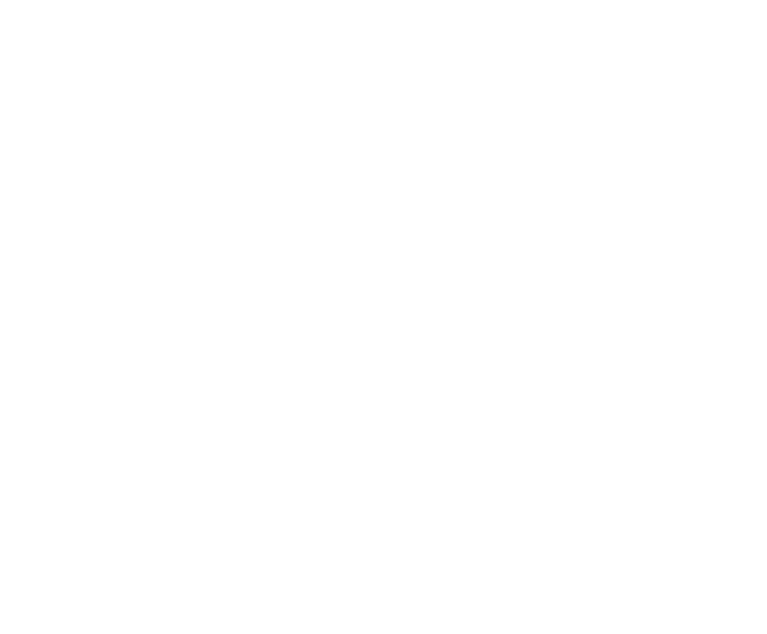
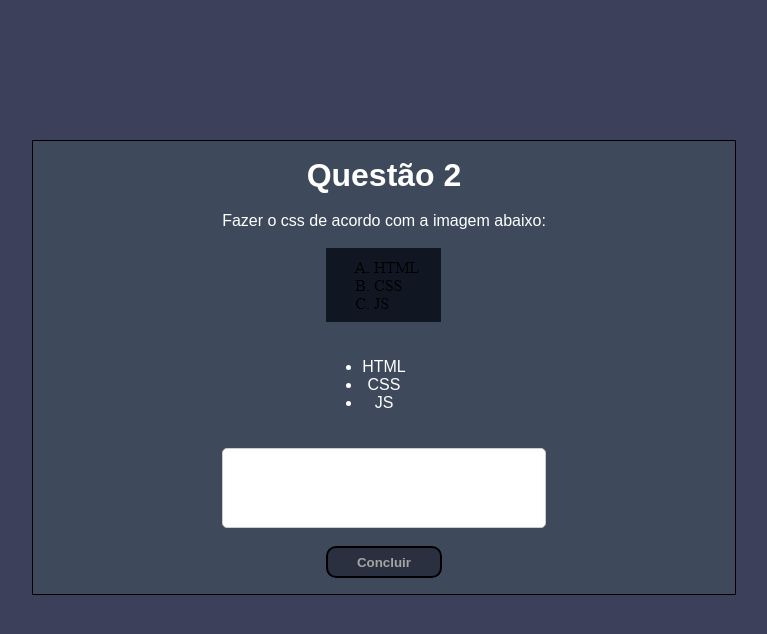
Before and after one commit to HiagoDaRocha/Game_frontend, a plain HTML site: page public/questions_css/question2.html in a window 1280 px wide. Shown: the whole page, without its empty margins (256-1023 px from the left). Drawn offline with Linux system fonts and the light colour scheme.

Commit message:
Criei um desafio para cada página.

```diff
--- a/public/questions_css/question2.html
+++ b/public/questions_css/question2.html
@@ -1,11 +1,34 @@
 <!DOCTYPE html>
 <html lang="en">
+
 <head>
     <meta charset="UTF-8">
     <meta name="viewport" content="width=device-width, initial-scale=1.0">
-    <title>Document</title>
+    <title>Questão 2</title>
+    <link rel="stylesheet" href="../css/question1css.css">
 </head>
+
 <body>
 
+    <script src="../js/question2css.js"></script>
+
+    <main>
+        <div id="center">
+            <h1>Questão 2</h1><br>
+            <p>Fazer o css de acordo com a imagem abaixo:</p><br>
+
+            <img src="../images/question2css.png"><br><br>
+
+            <ul id="challenge2">
+                <li>HTML</li>
+                <li>CSS</li>
+                <li>JS</li>
+            </ul><br><br>
+
+            <textarea></textarea><br>
+            <button type="submit">Concluir</button>
+        </div>
+    </main>
 </body>
+
 </html>
```
Also changed, not shown: public/questions_css/question1.html (+1 -1 lines), public/questions_css/question3.html (+20 -1 lines), public/questions_css/question4.html (+20 -1 lines), public/questions_css/question5.html (+20 -1 lines).
